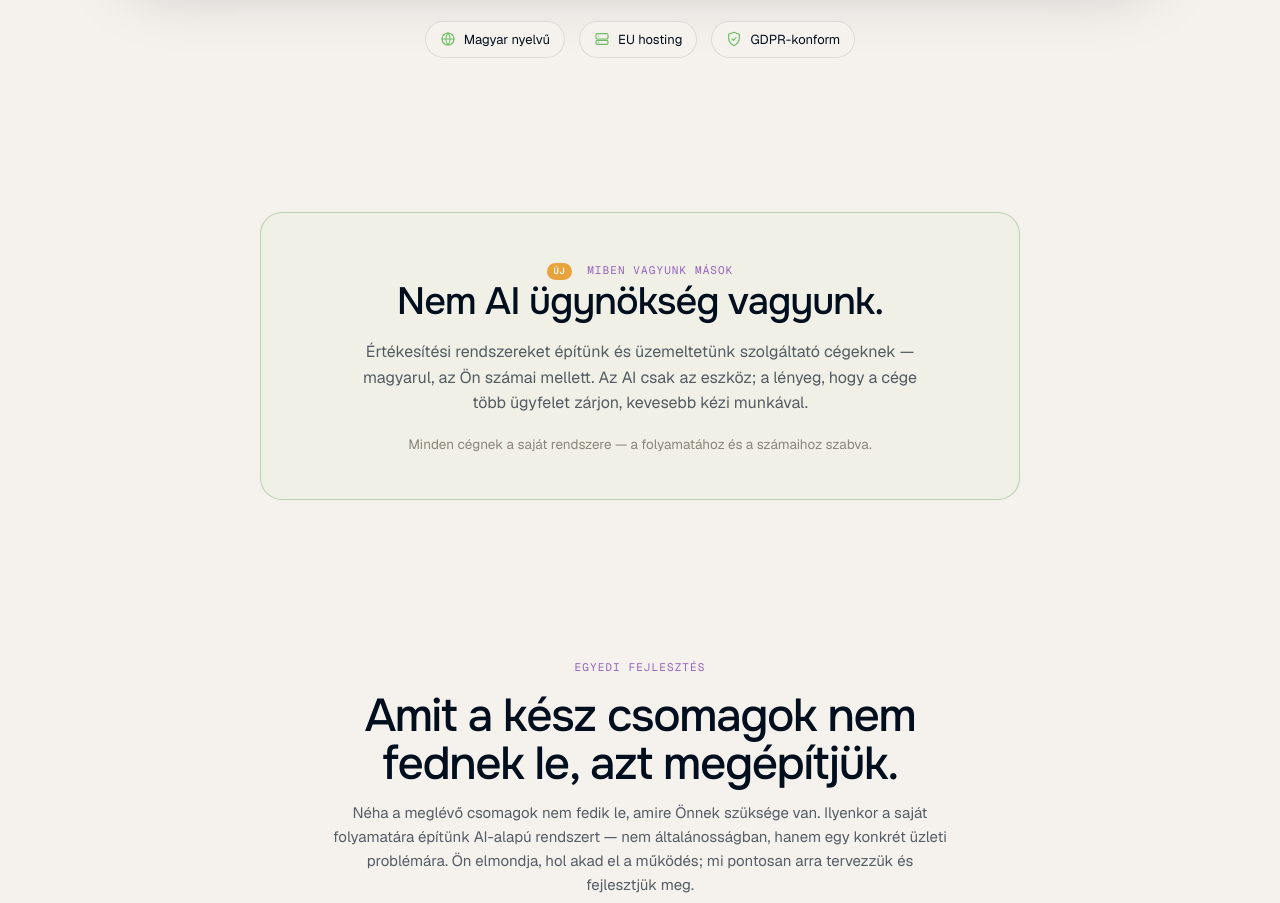
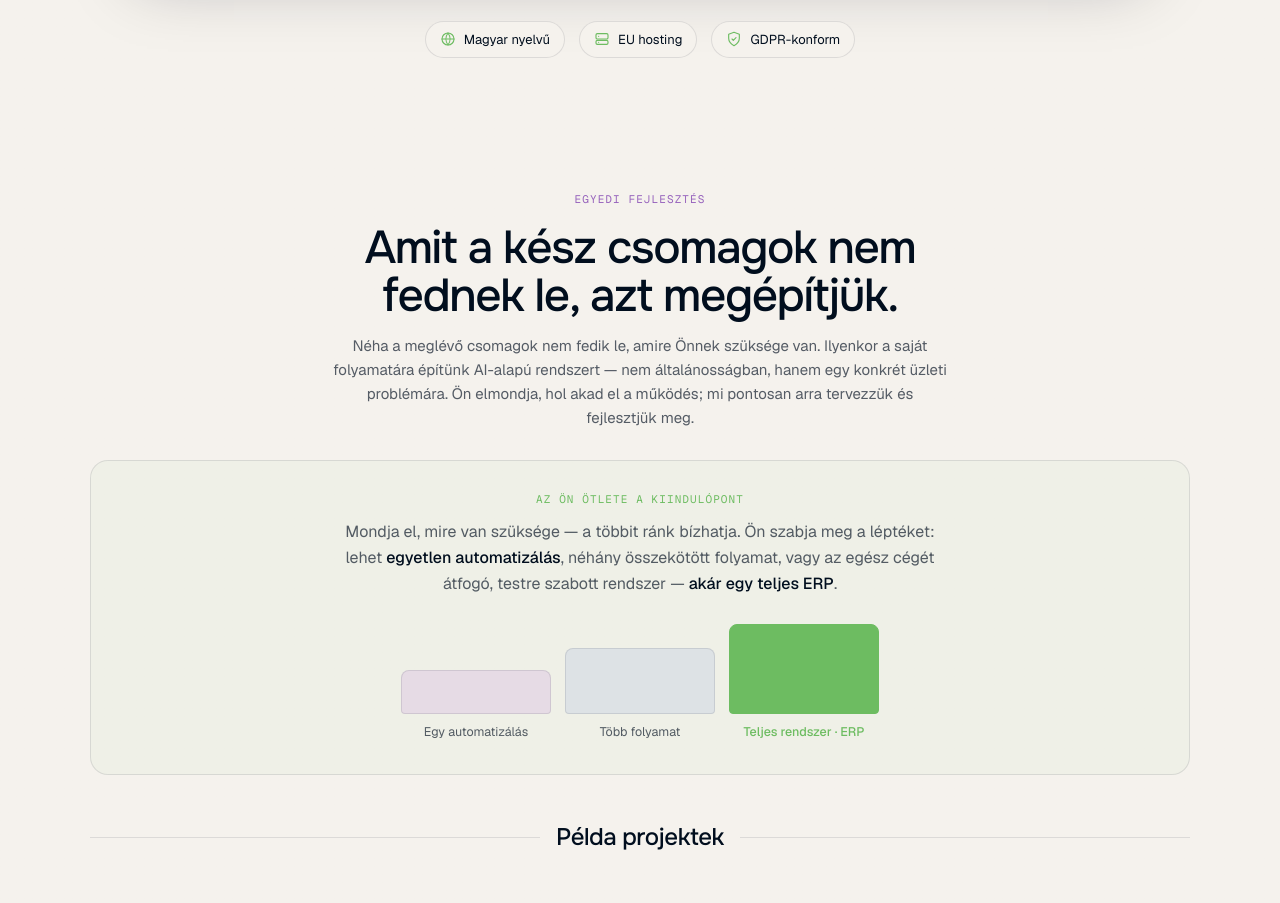
Before and after one commit to AlpineWebdevelopment/atrium, a Next.js app: page / in a window 1280 px wide. Shown: the part 4000-4903 px from the top of the page. Built offline with nearby package versions, Linux system fonts and the light colour scheme.

Commit message:
Root: remove the Nem AI ugynokseg positioning section
Drop the duplicate-message positioning band from the root page and delete the now-unused Positioning component (niche pages use their own variants).

Co-Authored-By: Claude Opus 4.8 <noreply@anthropic.com>

```diff
--- a/src/app/page.tsx
+++ b/src/app/page.tsx
@@ -1,7 +1,6 @@
 import Hero from "@/components/Hero";
 import RealtimeDashboard from "@/components/RealtimeDashboard";
 import FullSystem from "@/components/FullSystem";
-import Positioning from "@/components/Positioning";
 import CustomSolutions from "@/components/CustomSolutions";
 import WorkFlow from "@/components/WorkFlow";
 import QualifierCrm from "@/components/QualifierCrm";
@@ -18,7 +17,6 @@ export default function Home() {
       <Hero />
       <RealtimeDashboard />
       <FullSystem />
-      <Positioning />
       <CustomSolutions />
       <WorkFlow />
       <QualifierCrm />
--- a/src/components/Positioning.tsx
+++ /dev/null
@@ -1,25 +0,0 @@
-/* ÚJ — the anti-AI-agency positioning band: states the wall vs the competitors,
-   acknowledges niche tailoring, and flags the founder/case-study gap. */
-
-export default function Positioning() {
-  return (
-    <section className="pos">
-      <div className="wrap">
-        <div className="pos__inner reveal">
-          <span className="dash__eyebrow"><span className="newtag">új</span> Miben vagyunk mások</span>
-          <h2 className="pos__h">Nem AI ügynökség vagyunk.</h2>
-          <p className="pos__p">
-            Értékesítési rendszereket építünk és üzemeltetünk szolgáltató
-            cégeknek — magyarul, az Ön számai mellett. Az AI csak az eszköz; a
-            lényeg, hogy a cége több ügyfelet zárjon, kevesebb kézi munkával.
-          </p>
-          {/* ATRIUM-EDIT A5 — removed niche list (fogorvos/kivitelező/szálloda/autószerelő); root page must not use the "logo-wall" horizontal pattern */}
-          <p className="pos__niche">
-            Minden cégnek a saját rendszere — a folyamatához és a számaihoz szabva.
-          </p>
-          {/* ATRIUM-EDIT A6 — deleted internal production note (Javaslat: amint van aláírt ügyfél…); not customer-facing copy */}
-        </div>
-      </div>
-    </section>
-  );
-}
```
